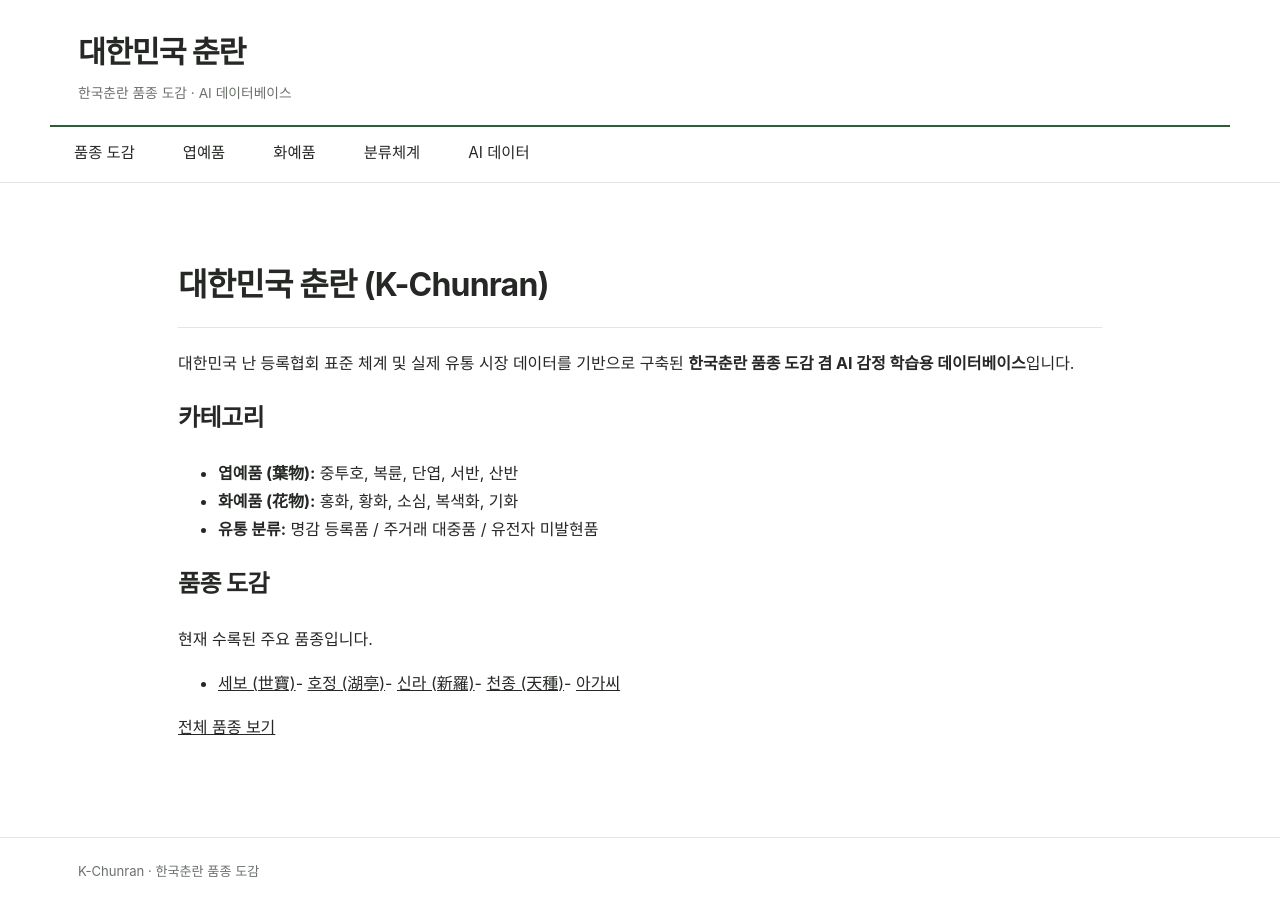
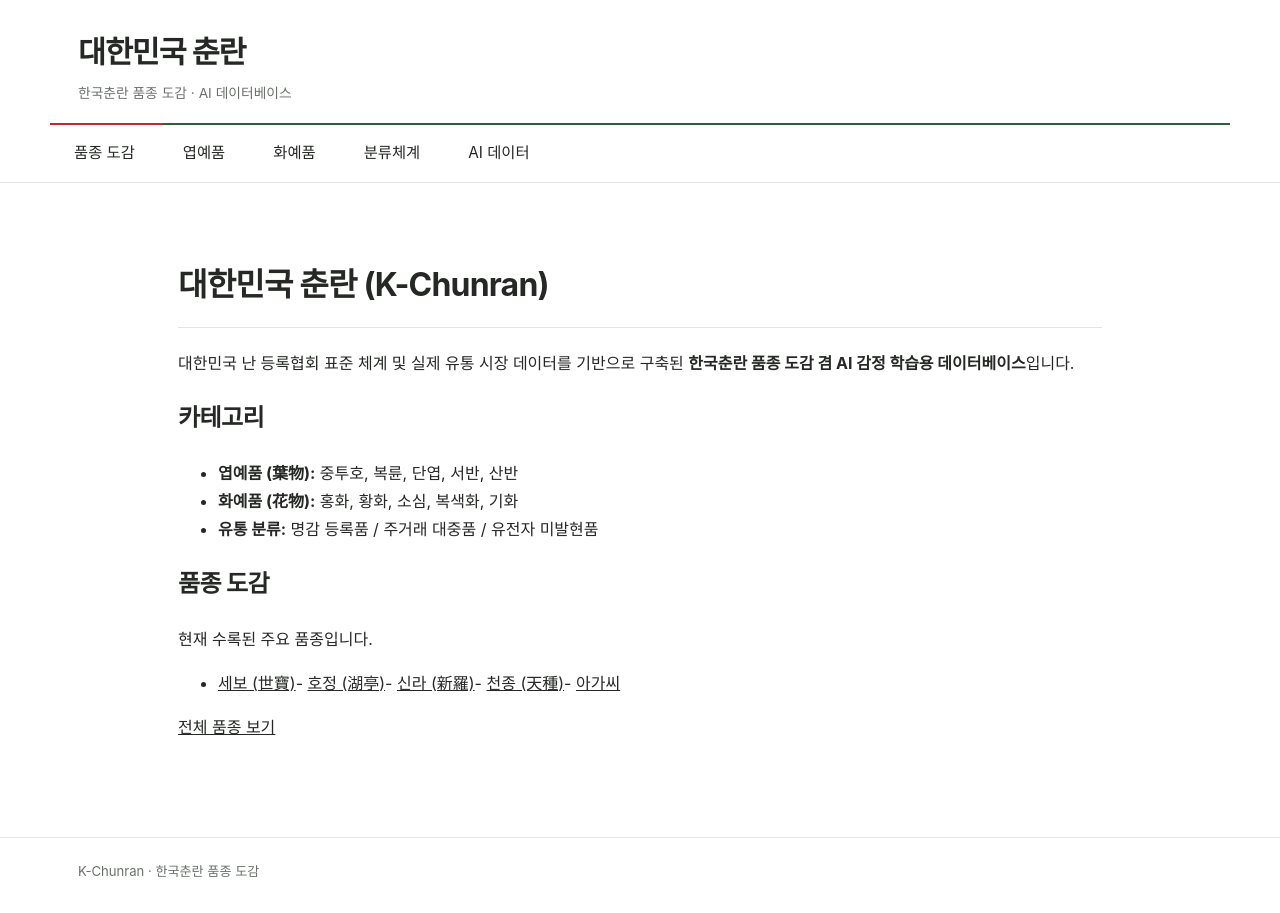
Before and after one commit to parasolra5-pixel/K-chunran, a Jekyll site: the page built from index.md, in a window 1280 px wide. Built offline with Jekyll 4.4.1, drawn with Linux system fonts in a browser that asks for light colours.

Commit message:
layout: add red 3cm accent to green header line

```diff
--- a/assets/css/k-chunran.css
+++ b/assets/css/k-chunran.css
@@ -34,7 +34,8 @@ a { color: inherit; }
   display: flex;
   align-items: center;
   justify-content: space-between;
-  border-bottom: 2px solid var(--kc-green);
+  border-bottom: 2px solid transparent;
+  background: linear-gradient(to right, #c62828 0 3cm, var(--kc-green) 3cm 100%) bottom / 100% 2px no-repeat;
 }
 
 .kc-brand {
```
